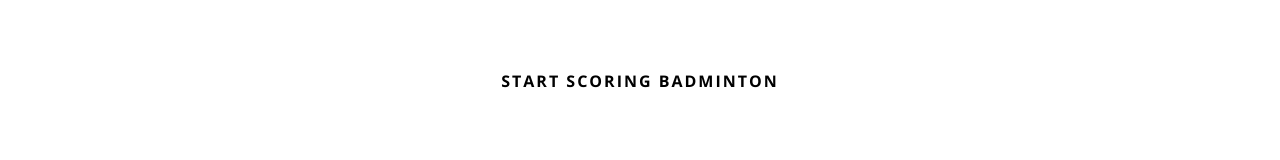
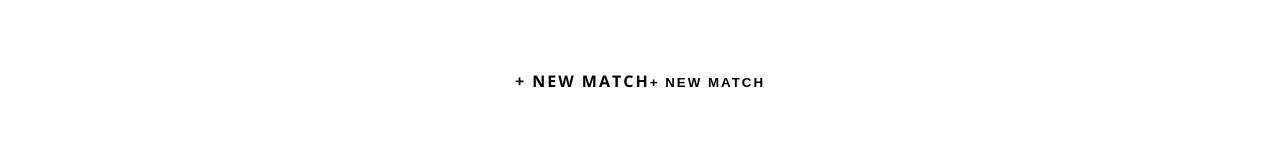
Before and after one commit to s-a-faruque/spectator, a Next.js app in the folder spectator/: page / in a window 1280 px wide. Shown: the part 431-591 px from the top of the page. Built offline with nearby package versions, Linux system fonts and the light colour scheme.

Commit message:
Add Direct Link

```diff
--- a/spectator/app/home.module.css
+++ b/spectator/app/home.module.css
@@ -16,6 +16,8 @@
 .cta {
   letter-spacing: 2px;
   font-weight: bold;
+  border: none;
+  background: none;
 }
 .footer {
   margin: 2rem;
--- a/spectator/app/page.tsx
+++ b/spectator/app/page.tsx
@@ -15,7 +15,18 @@ export default function CardsPage() {
           <span>No Login, Always Free!</span>
         </div>
       </section>
-      <section><Link className={styles.cta} href={scorerHomePath}>START SCORING BADMINTON</Link></section>
+      <section>
+        <Link className={styles.cta} href={scorerHomePath}>+ NEW MATCH</Link>
+        <button
+          className={styles.cta}
+          onClick={() => {
+            const uniqueId = Math.floor(100000 + Math.random() * 900000).toString();
+            window.location.href = `/badminton/scorer/match/${uniqueId}`;
+          }}
+        >
+          + NEW MATCH
+        </button>
+      </section>
       <footer className={styles.footer}>
         <strong>WTS / </strong> What&apos;s The Score
       </footer>
```
